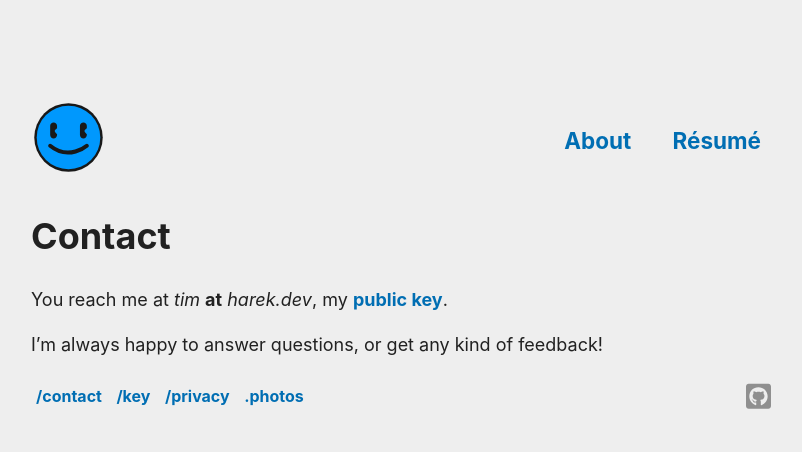
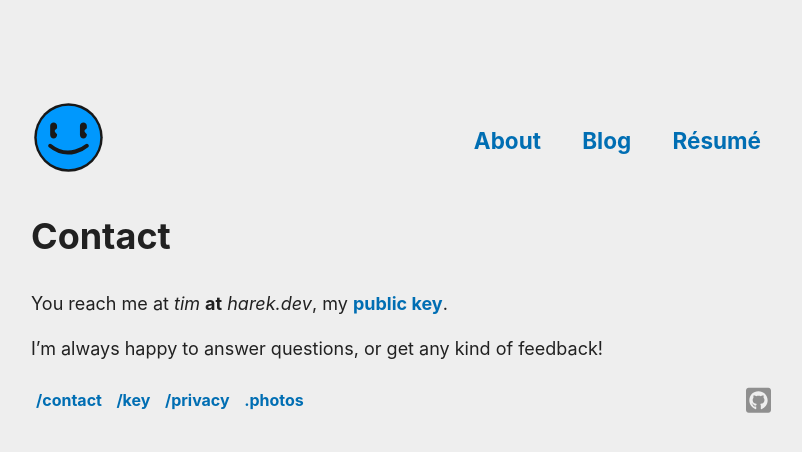
Before and after one commit to timharek/timharek.no, a Jekyll site: the page built from pages/contact.md, in a window 1280 px wide. Shown: the top 452 px of the page, without its empty margins (239-1041 px from the left). Built offline with Jekyll 4.4.1, drawn with Linux system fonts in a browser that asks for light colours.

Commit message:
feat: Added the blog back

```diff
--- a/_layouts/post.html
+++ b/_layouts/post.html
@@ -17,8 +17,7 @@ layout: default
                 datetime="{{ page.date | date_to_xmlschema }}"
                 itemprop="datePublished"
             >
-                {%- assign date_format = site.minima.date_format | default: "%b
-                %-d, %Y" -%} {{ page.date | date: date_format }}
+            {{ page.date | date: "%b %d, %Y"}}
             </time>
             {%- if page.author -%} •
             <span
--- a/assets/_sass/_blog.scss
+++ b/assets/_sass/_blog.scss
@@ -1,38 +1,13 @@
-.blog {
-	ul {
-		list-style: none;
-		margin: 0;
-		padding: 0;
-		font-size: 1.8rem;
-
-		@media screen and (max-width: $breakpoint-medium2) {
-			font-size: 1.25rem;
-		}
-
-		li {
-			display: flex;
-			justify-content: space-between;
-			align-items: center;
-
-			&:not(:last-of-type) {
-				margin-bottom: 20px;
-			}
-
-			.post-meta {
-				font-size: 1.2rem;
-				color: $secondary-light-color;
-			}
-		}
-	}
+ul.blog {
+    margin-left: 0;
+    padding-left: 0;
 }
 
 article {
-	.post-header {
-		display: flex;
-		justify-content: space-between;
-		align-items: center;
-	}
-    .post-content {
-        max-width: 100%;
+    .post-header {
+        .post-meta {
+            margin-top: 0;
+            margin-bottom: 1.5em;
+        }
     }
 }
```
Also changed, not shown: other parts of _layouts/post.html (+1 -1 lines), _posts/2021-01-28-hello-world.md (added, +16 -0 lines), _posts/2021-02-01-automating.md (added, +6 -0 lines), pages/blog.html (added, +15 -0 lines).
